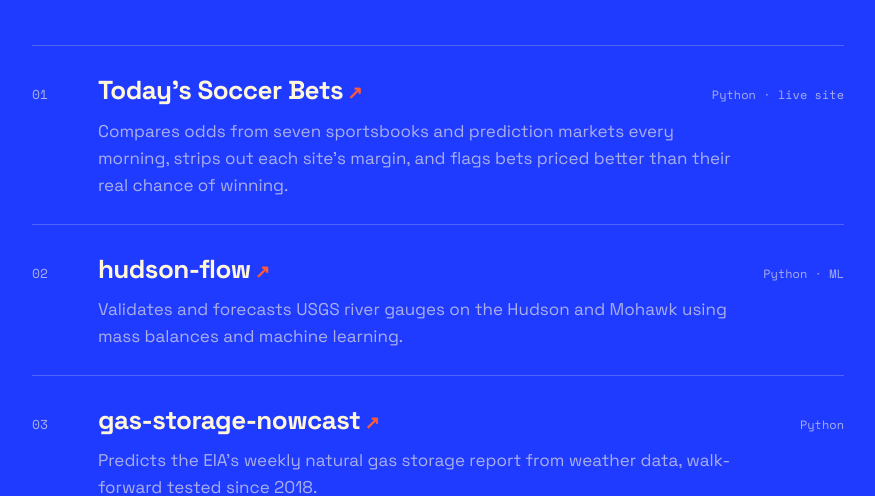
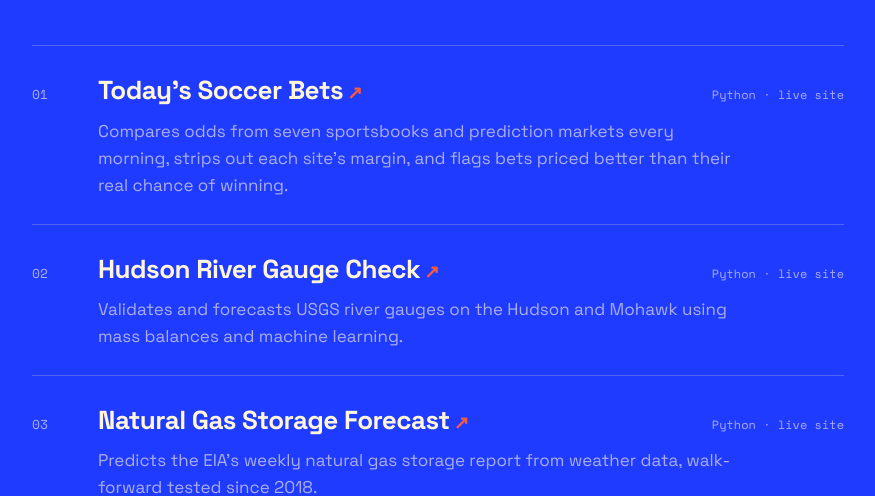
Before and after one commit to HughFOD/HughFOD.github.io, a plain HTML site: page projects.html in a window 1280 px wide. Shown: the part 307-803 px from the top of the page, without its empty margins (202-1077 px from the left). Drawn offline with nearby package versions, Linux system fonts and the light colour scheme.

Commit message:
Link Hudson and gas projects to their sites; rename cards

```diff
--- a/projects.html
+++ b/projects.html
@@ -7,7 +7,7 @@
 <link rel="preconnect" href="https://fonts.googleapis.com">
 <link rel="preconnect" href="https://fonts.gstatic.com" crossorigin>
 <link href="https://fonts.googleapis.com/css2?family=Space+Grotesk:wght@400;500;700&family=Space+Mono:wght@400;700&display=swap" rel="stylesheet">
-<link rel="stylesheet" href="style.css">
+<link rel="stylesheet" href="style.css?v=3">
 <link rel="icon" href="favicon.svg" type="image/svg+xml">
 </head>
 <body>
@@ -23,12 +23,12 @@
     <span class="n">01</span><h3>Today's Soccer Bets</h3><span class="meta">Python · live site</span>
     <p>Compares odds from seven sportsbooks and prediction markets every morning, strips out each site's margin, and flags bets priced better than their real chance of winning.</p>
   </a>
-  <a class="proj" href="https://github.com/HughFOD/hudson-flow">
-    <span class="n">02</span><h3>hudson-flow</h3><span class="meta">Python · ML</span>
+  <a class="proj" href="https://hughod.com/hudson-flow/">
+    <span class="n">02</span><h3>Hudson River Gauge Check</h3><span class="meta">Python · live site</span>
     <p>Validates and forecasts USGS river gauges on the Hudson and Mohawk using mass balances and machine learning.</p>
   </a>
-  <a class="proj" href="https://github.com/HughFOD/gas-storage-nowcast">
-    <span class="n">03</span><h3>gas-storage-nowcast</h3><span class="meta">Python</span>
+  <a class="proj" href="https://hughod.com/gas-storage-nowcast/">
+    <span class="n">03</span><h3>Natural Gas Storage Forecast</h3><span class="meta">Python · live site</span>
     <p>Predicts the EIA's weekly natural gas storage report from weather data, walk-forward tested since 2018.</p>
   </a>
   <a class="proj" href="https://github.com/munipa/Faircall2">
```
Also changed, not shown: contact.html (+1 -1 lines), index.html (+2 -2 lines).
